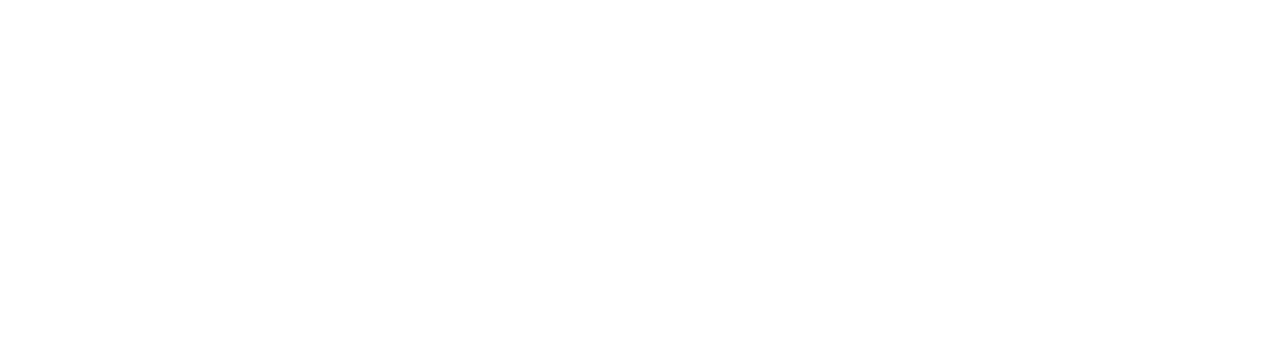
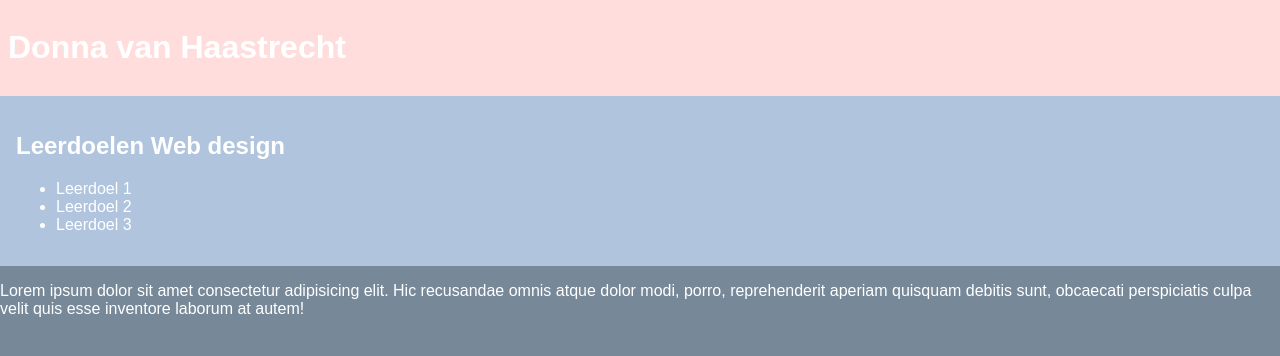
Before and after one commit to donnavh/eindsite, a plain HTML site: page index.html in a window 1280 px wide. Drawn offline with Linux system fonts and the light colour scheme.

Commit message:
eerste versie

```diff
--- a/index.html
+++ b/index.html
@@ -8,6 +8,26 @@
     <link rel="stylesheet" href="styles.css">
 </head>
 <body>
+    <header>
+        <h1>Donna van Haastrecht</h1>
+    </header>
+
+    <main>
+        <section>
+            <h2>Leerdoelen Web design </h2>
+            <ul>
+                <li>Leerdoel 1</li>
+                <li>Leerdoel 2</li>
+                <li>Leerdoel 3</li>
+            </ul>
+        </section>
+
+        <section>
+            <p>Lorem ipsum dolor sit amet consectetur adipisicing elit. Hic recusandae omnis atque dolor modi, porro, reprehenderit aperiam quisquam debitis sunt, obcaecati perspiciatis culpa velit quis esse inventore laborum at autem!</p>
+        </section>
+
+
+    </main>
 
 </body>
 </html>
--- a/styles.css
+++ b/styles.css
@@ -0,0 +1,20 @@
+body{
+    margin: 0;
+    padding: 0;
+    background: lightslategray ;
+    color: white;
+    font-family: Arial, Helvetica, sans-serif;
+}
+
+header{
+
+    background-color: rgb(255, 221, 221);
+    padding: .5em;
+    box-shadow: 1px 1px 1px white ;
+}
+
+section:nth-of-type(1){
+    background-color: lightsteelblue;
+    padding: 1em;
+
+}
```
Also changed, not shown: images/diamond.png (added).
